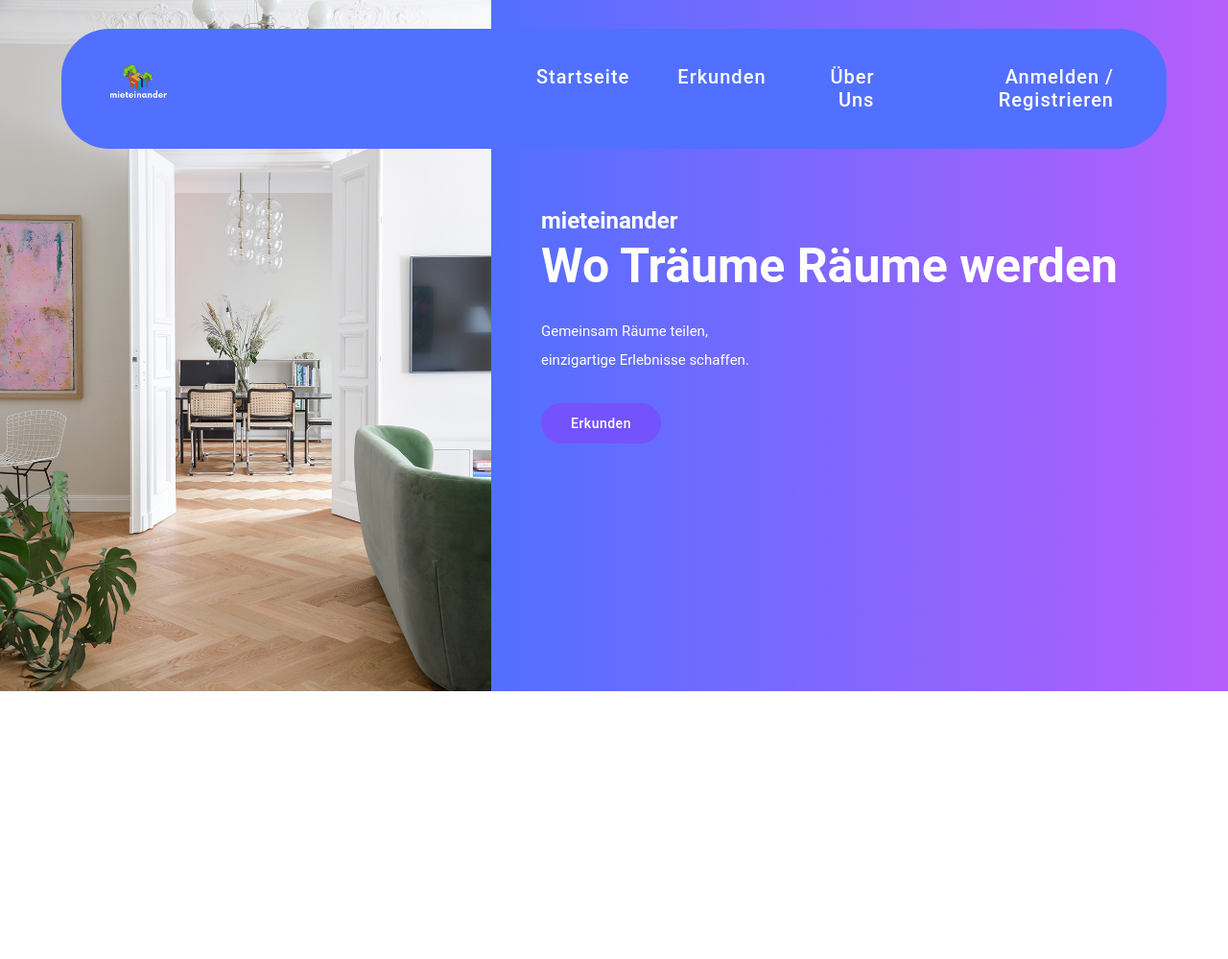
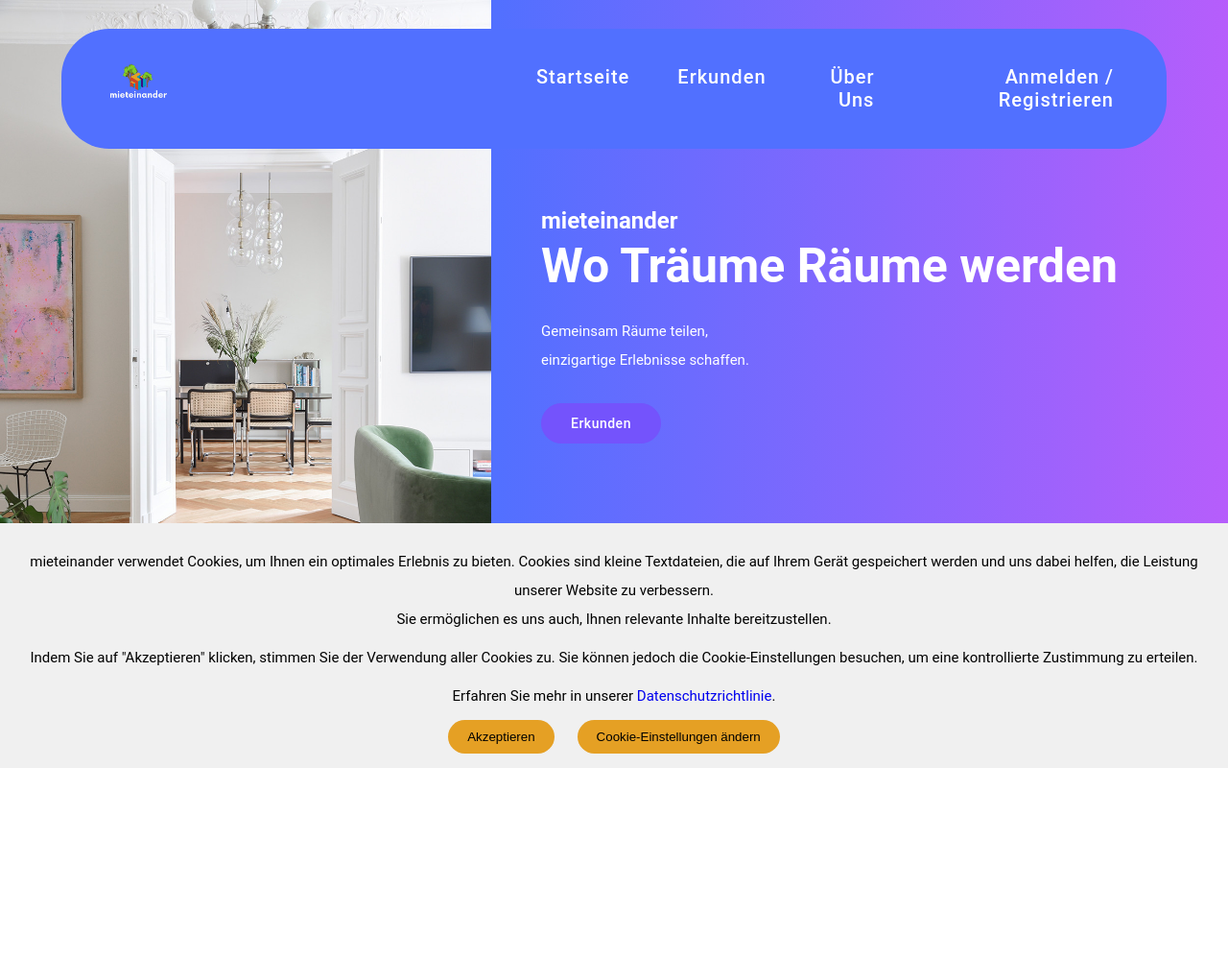
Before and after one commit to vaseesav/ITAB_Projekt, a PHP site: page /index.php in a window 1280 px wide; the page is wider, and only the part inside the window is pictured. Shown: the top 999 px of that part at 96% size. Run offline with PHP 8.4, Linux system fonts and the light colour scheme; some libraries are stand-ins or nearby versions.

Commit message:
Renamed Cookies1.js to Cookies.js lol

```diff
--- a/assets/php/cookies.php
+++ b/assets/php/cookies.php
@@ -4,7 +4,7 @@
     <meta charset="UTF-8">
     <meta http-equiv="X-UA-Compatible" content="IE=edge">
     <meta name="viewport" content="width=device-width, initial-scale=1.0">
-    <link rel="stylesheet" href="assets/css/cookies1.css">
+    <link rel="stylesheet" href="assets/css/cookies.css">
     <title>Cookie Hinweis</title>
 </head>
 <body>
@@ -18,7 +18,7 @@
 </div>
 
 <!-- Der Pfad zur JavaScript-Datei wird hier angegeben -->
-<script src="assets/js/cookies1.js"></script>
+<script src="assets/js/cookies.js"></script>
 
 </body>
 </html>
--- a/assets/php/head.php
+++ b/assets/php/head.php
@@ -25,5 +25,5 @@ $theme = $_SESSION['theme'];
     <link rel="stylesheet" href="assets/css/footer-style.css">
     <link rel="stylesheet" href="assets/css/index-style.css">
     <link rel="stylesheet" href="assets/css/cookies.css">
-    <script src="assets/js/cookies1.js" defer></script>
+    <script src="assets/js/cookies.js" defer></script>
     <?php include('cookies.php'); ?>
```
Also changed, not shown: assets/css/cookies.css (renamed from assets/css/cookies1.css).
